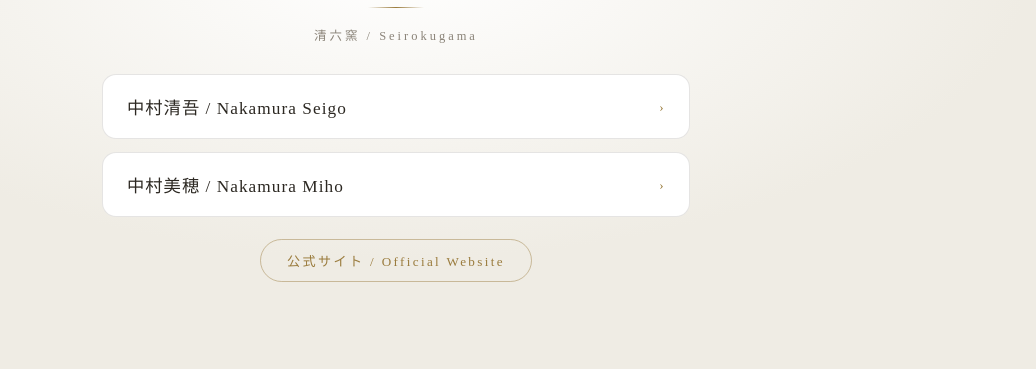
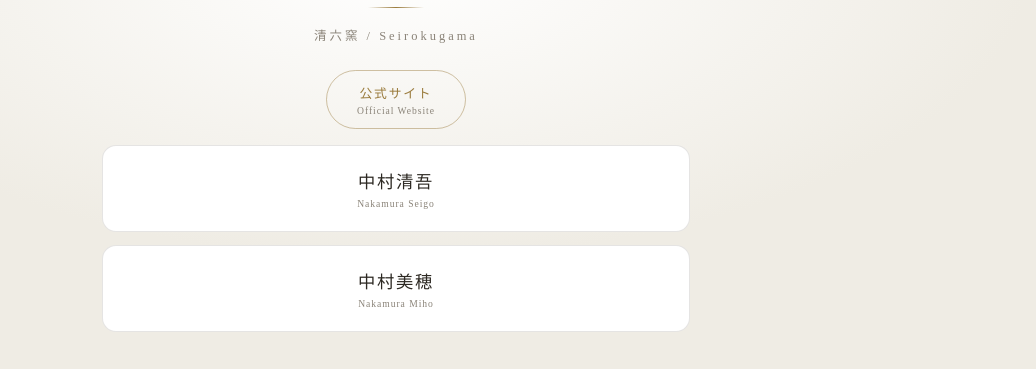
Before and after one commit to wade30405/seiroku-gama, a plain HTML site: page index.html in a window 1280 px wide. Shown: the part 183-552 px from the top of the page, without its empty margins (244-1280 px from the left). Drawn offline with nearby package versions, Linux system fonts and the light colour scheme.

Commit message:
統一各層級按鈕視覺語言，修正首頁膠囊與按鈕比例問題
- 官網膠囊改為「日文主標／英文小字」上下堆疊，寬度從被撐開的長條收回正常徽章比例
- 首頁作家按鈕、作家紹介／作品紹介／Instagram 按鈕統一改為置中、無裝飾箭頭，與語言選擇畫面同一套比例
- 首頁作家按鈕的英文名稱改為同一套「日文在上、英文小字在下」排版，與官網膠囊字體/顏色/間距一致（共用 .caption-en）
- 作品清單（showWorks）維持原本左右排版，因其右側圖示是播放/準備中的實際狀態，非裝飾用箭頭
- 所有畫面的返回鈕統一顯示雙語（如「← 戻る / Back」），英文語系不重複顯示 Back

```diff
--- a/index.html
+++ b/index.html
@@ -115,6 +115,12 @@
       margin: 0 0 6px;
       color: var(--title);
     }
+    .page-title-en {
+      color: var(--muted);
+      letter-spacing: 0.14em;
+      font-size: 0.74rem;
+      margin: 0 0 6px;
+    }
     .page-sub {
       color: var(--muted);
       letter-spacing: 0.14em;
@@ -152,6 +158,20 @@
     }
     .btn .meta { color: var(--gold); font-size: 0.82rem; letter-spacing: 0.1em; white-space: nowrap; }
 
+    /* 導覽用按鈕（首頁作家清單／作家紹介・作品紹介・Instagram）：置中、與語言四宮格同一套比例，不帶右側箭頭 */
+    button.btn.btn-center, a.btn.btn-center {
+      justify-content: center;
+      padding: 22px 24px;
+      font-size: 1.08rem;
+      letter-spacing: 0.1em;
+    }
+    /* 日文主標 + 英文小字上下排列（與官網膠囊同一套排版） */
+    button.btn.btn-stacked, a.btn.btn-stacked {
+      flex-direction: column;
+      align-items: center;
+      gap: 5px;
+    }
+
     .btn.pending {
       cursor: not-allowed;
       background: var(--bg2);
@@ -178,24 +198,27 @@
       margin: 18px 0 0;
     }
 
-    /* ---------- 首頁作家選擇（原第二層，改直接置於首頁） ---------- */
-    .home-artists { margin-top: 30px; }
-
-    /* ---------- 首頁外部連結（官網） ---------- */
+    /* ---------- 首頁外部連結（官網，置於作家清單上方） ---------- */
     .home-links {
       display: flex; gap: 12px;
       justify-content: center; flex-wrap: wrap;
-      margin-top: 22px;
+      margin-top: 26px;
     }
     .ig-link {
-      display: inline-flex; align-items: center; gap: 8px;
-      padding: 11px 26px;
+      display: inline-flex; flex-direction: column; align-items: center; gap: 3px;
+      padding: 12px 30px;
       border: 1px solid var(--gold-soft); border-radius: 999px;
       color: var(--gold); text-decoration: none;
-      font-size: 0.82rem; letter-spacing: 0.18em;
+      font-size: 0.8rem; letter-spacing: 0.14em;
       transition: background .25s ease, box-shadow .25s ease;
     }
     .ig-link:hover { background: var(--gold-faint); box-shadow: 0 0 22px var(--gold-faint); }
+
+    /* 日文主標下方的英文小字（官網膠囊、作家按鈕共用同一套排版） */
+    .caption-en { font-size: 0.6rem; letter-spacing: 0.1em; color: var(--muted); }
+
+    /* ---------- 首頁作家選擇（原第二層，改直接置於首頁） ---------- */
+    .home-artists { margin-top: 16px; }
 
     .center { text-align: center; }
 
@@ -299,13 +322,13 @@
     const UI = {
       JA: { pickLang: "言語をお選びください", pickSection: "ご覧になりたい内容をお選びください",
             artistIntro: "作家紹介", worksIntro: "作品紹介", pickWork: "作品をお選びください",
-            watch: "▶ 動画を見る", pending: "準備中", back: "← 戻る", home: "← ホームへ" },
+            watch: "▶ 動画を見る", pending: "準備中", back: "← 戻る / Back", home: "← ホームへ" },
       ZH: { pickLang: "請選擇語言", pickSection: "請選擇想觀看的內容",
             artistIntro: "作家介紹", worksIntro: "作品介紹", pickWork: "請選擇作品",
-            watch: "▶ 觀看影片", pending: "準備中", back: "← 返回", home: "← 回首頁" },
+            watch: "▶ 觀看影片", pending: "準備中", back: "← 返回 / Back", home: "← 回首頁" },
       KO: { pickLang: "언어를 선택하세요", pickSection: "보고 싶은 내용을 선택하세요",
             artistIntro: "작가 소개", worksIntro: "작품 소개", pickWork: "작품을 선택하세요",
-            watch: "▶ 영상 보기", pending: "준비 중", back: "← 뒤로", home: "← 홈으로" },
+            watch: "▶ 영상 보기", pending: "준비 중", back: "← 뒤로 / Back", home: "← 홈으로" },
       EN: { pickLang: "Choose a language", pickSection: "Choose what you'd like to view",
             artistIntro: "Artist Introduction", worksIntro: "Works", pickWork: "Choose a work",
             watch: "▶ Watch video", pending: "Coming soon", back: "← Back", home: "← Home" }
@@ -342,7 +365,7 @@
       document.getElementById("home-btn").classList.remove("hidden");   // 內頁顯示回首頁鈕
       if (!canAnimate()) return;
       const { animate, stagger } = window.AJS;
-      const targets = card.querySelectorAll(".backbar, .page-title, .page-sub, .btn, .watch-big");
+      const targets = card.querySelectorAll(".backbar, .page-title, .page-title-en, .page-sub, .btn, .watch-big");
       targets.forEach(el => { el.style.opacity = 0; });
       animate(targets, { opacity: [0, 1], y: [12, 0], duration: 560, ease: "out(3)", delay: stagger(60) });
     }
@@ -369,11 +392,18 @@
     const app = document.getElementById("app");
     const getArtist = (id) => SITE_DATA.artists.find(a => a.id === id);
 
-    function optionButton(label, meta, onClick) {
+    // sub があれば、日本語ラベルの下に英語名を小さく重ねて表示（官網膠囊と同じ縦積みレイアウト）
+    function optionButton(label, meta, onClick, sub) {
       const b = document.createElement("button");
       b.className = "btn";
-      const l = document.createElement("span"); l.textContent = label;
+      const l = document.createElement("span");
+      l.textContent = label;
       b.appendChild(l);
+      if (sub) {
+        const subEl = document.createElement("span"); subEl.className = "caption-en"; subEl.textContent = sub;
+        b.appendChild(subEl);
+        b.classList.add("btn-stacked");
+      }
       if (meta) { const m = document.createElement("span"); m.className = "meta"; m.textContent = meta; b.appendChild(m); }
       b.onclick = pressThen(b, onClick);
       return b;
@@ -425,29 +455,38 @@
         card.appendChild(t);
       }
 
-      // 作家選擇（原第二層，改直接置於首頁）
       const tail = [];
-      const list = document.createElement("div"); list.className = "options home-artists";
-      SITE_DATA.artists.forEach(a => {
-        list.appendChild(optionButton(a.name.JA + " / " + a.name.EN, "›", () => showLanguages(a.id)));
-      });
-      card.appendChild(list); tail.push(list);
 
-      // 外部連結
+      // 外部連結（官網，置於作家清單上方）
       const links = [
-        { url: SITE_DATA.website, label: "公式サイト / Official Website" }
+        { url: SITE_DATA.website, label: "公式サイト", sub: "Official Website" }
       ].filter(x => x.url);
       if (links.length) {
         const row = document.createElement("div"); row.className = "home-links";
         links.forEach(x => {
           const a = document.createElement("a");
           a.className = "ig-link"; a.href = x.url;
-          a.target = "_blank"; a.rel = "noopener"; a.textContent = x.label;
+          a.target = "_blank"; a.rel = "noopener";
+          const main = document.createElement("span"); main.textContent = x.label;
+          a.appendChild(main);
+          if (x.sub) {
+            const sub = document.createElement("span"); sub.className = "caption-en"; sub.textContent = x.sub;
+            a.appendChild(sub);
+          }
           pulseOnClick(a);
           row.appendChild(a);
         });
         card.appendChild(row); tail.push(row);
       }
+
+      // 作家選擇（原第二層，改直接置於首頁；按鈕樣式與語言選擇畫面一致：置中、無箭頭、日英上下排列）
+      const list = document.createElement("div"); list.className = "options home-artists";
+      SITE_DATA.artists.forEach(a => {
+        const btn = optionButton(a.name.JA, "", () => showLanguages(a.id), a.name.EN);
+        btn.classList.add("btn-center");
+        list.appendChild(btn);
+      });
+      card.appendChild(list); tail.push(list);
 
       app.appendChild(card);
 
@@ -473,9 +512,10 @@
       app.innerHTML = "";
       const card = document.createElement("div"); card.className = "card";
       card.appendChild(backBar("← 戻る / Back", showHome));
-      const h = document.createElement("h2"); h.className = "page-title"; h.textContent = artist.name.JA + " / " + artist.name.EN;
+      const h = document.createElement("h2"); h.className = "page-title"; h.textContent = artist.name.JA;
+      const en = document.createElement("p"); en.className = "page-title-en"; en.textContent = artist.name.EN;
       const s = document.createElement("p"); s.className = "page-sub"; s.textContent = "言語  /  Language";
-      card.appendChild(h); card.appendChild(s);
+      card.appendChild(h); card.appendChild(en); card.appendChild(s);
       const grid = document.createElement("div"); grid.className = "lang-grid";
       LANGS.forEach(lang => {
         grid.appendChild(optionButton(LANG_LABEL[lang], "", () => showSections(artistId, lang)));
@@ -496,15 +536,16 @@
       const s = document.createElement("p"); s.className = "page-sub";
       s.textContent = LANG_LABEL[lang] + "  ·  " + ui.pickSection;
       card.appendChild(h); card.appendChild(s);
+      // 按鈕樣式與語言選擇畫面一致：置中、無箭頭
       const list = document.createElement("div"); list.className = "options";
-      list.appendChild(optionButton(ui.artistIntro, "›", () => showArtistIntro(artistId, lang)));
-      list.appendChild(optionButton(ui.worksIntro, "›", () => showWorks(artistId, lang)));
+      const introBtn = optionButton(ui.artistIntro, "", () => showArtistIntro(artistId, lang));
+      const worksBtn = optionButton(ui.worksIntro, "", () => showWorks(artistId, lang));
+      introBtn.classList.add("btn-center"); worksBtn.classList.add("btn-center");
+      list.appendChild(introBtn); list.appendChild(worksBtn);
       if (artist.instagram) {
         const a = document.createElement("a");
-        a.className = "btn"; a.href = artist.instagram; a.target = "_blank"; a.rel = "noopener";
-        const l = document.createElement("span"); l.textContent = "Instagram";
-        const m = document.createElement("span"); m.className = "meta"; m.textContent = "↗";
-        a.appendChild(l); a.appendChild(m);
+        a.className = "btn btn-center"; a.href = artist.instagram; a.target = "_blank"; a.rel = "noopener";
+        a.textContent = "Instagram";
         pulseOnClick(a);
         list.appendChild(a);
       }
```
